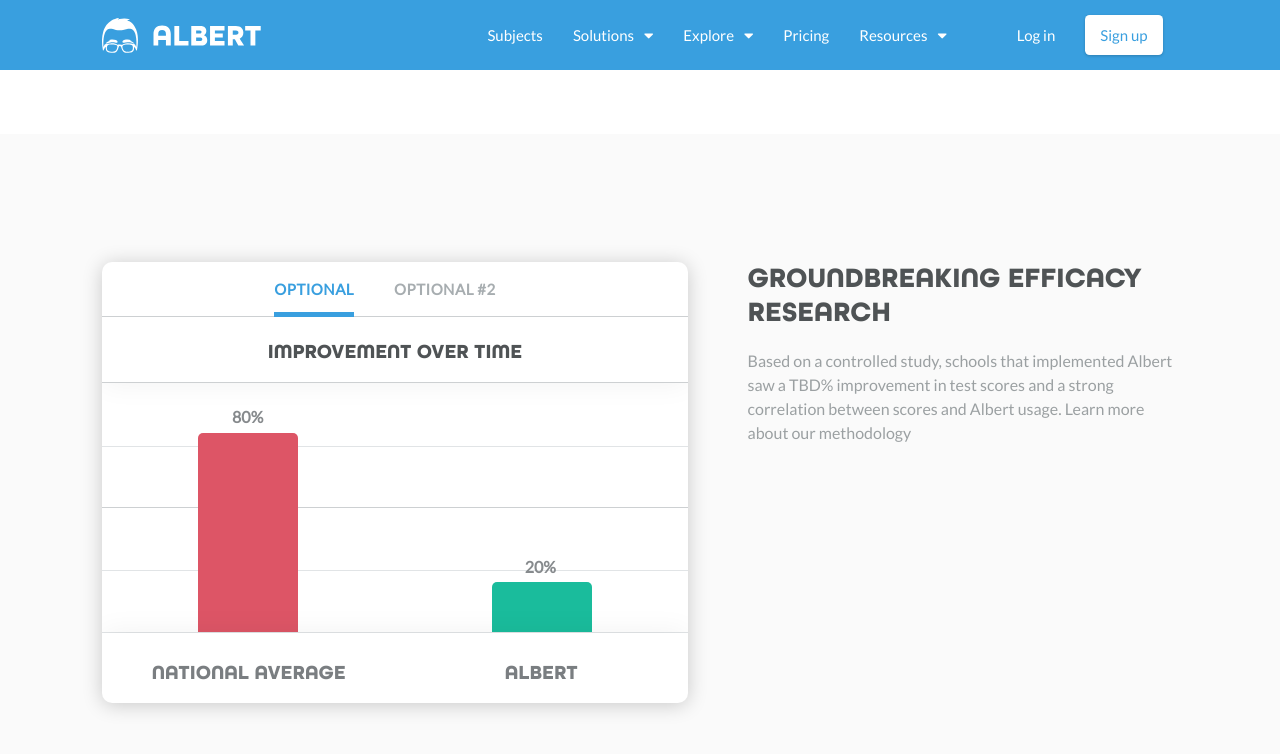
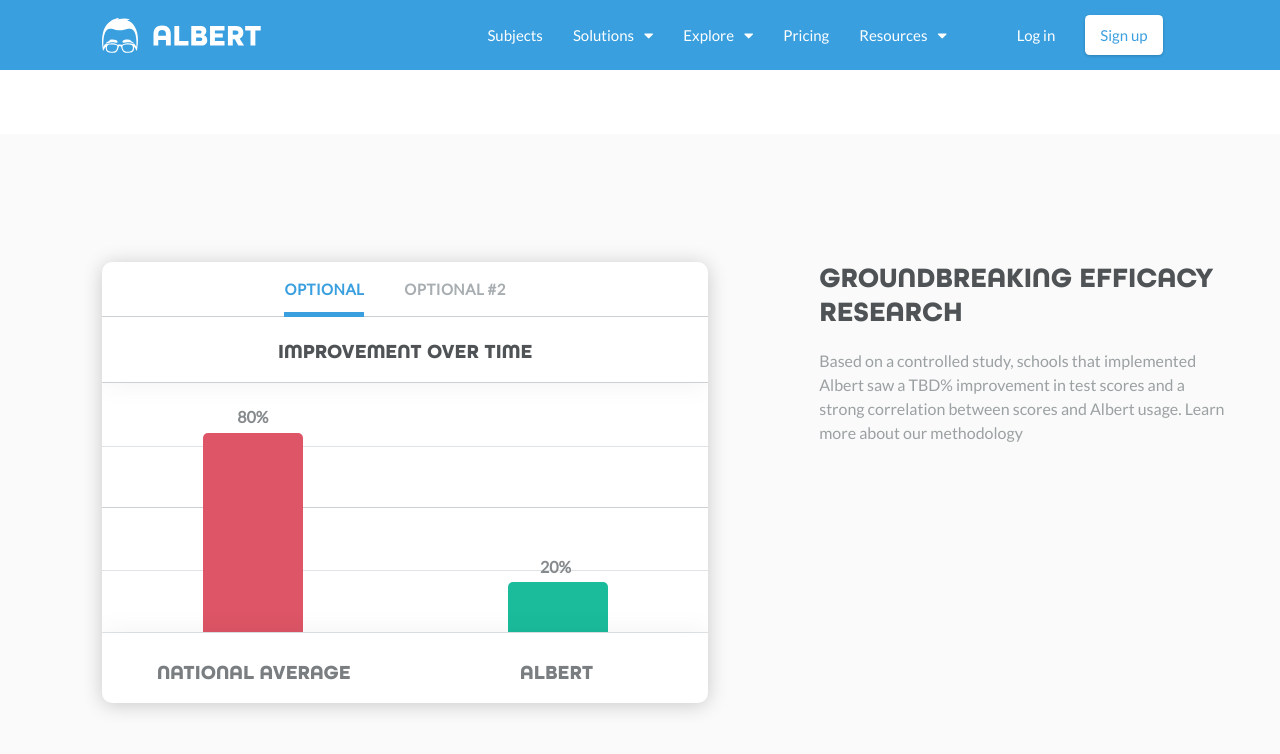
Before and after one commit to mdeely/albert-marketing-pages-jekyll, a Jekyll site: the page built from _landing_pages/example.md, in a window 1280 px wide and 900 px high, scrolled down 766 px. Shown: the top 754 px of the window. Built offline with Jekyll 4.4.1, drawn with Linux system fonts in a browser that asks for light colours; nearby versions of some CDN libraries.

Commit message:
More styling tweaks on components

```diff
--- a/_sass/modules/components/_bar-graph.scss
+++ b/_sass/modules/components/_bar-graph.scss
@@ -3,11 +3,15 @@
 	text-align: center;
 	display: flex;
 	flex-direction: column;
+	padding-left: 0;
+	padding-right: 0;
 
 	.component__info-wrapper {
 		max-width: rem(500);
 		margin-right: auto;
 		margin-left: auto;
+		padding-left: $container-spacing-mobile;
+		padding-right: $container-spacing-mobile;
 
 		.component__title {
 			@include fancy-title-medium;
@@ -31,9 +35,8 @@
 		padding-top: rem(20);
 		padding-bottom: rem(20);
 		overflow-x: hidden;
-		width: 80vw;
-		max-width: rem(800);
 		position: relative;
+		width: 90%;
 
 		.tabBar {
 			box-shadow: 0 -1px 0 $iron-grey inset;
@@ -260,7 +263,10 @@
 @media only screen and (min-width: $s-viewport) {
 	.barGraph {
 		.graph__wrapper {
+			width: 80vw;
+			max-width: rem(800);
 			margin-top: rem(80);
+			margin-left: $container-spacing;
 		}
 
 		.component__info-wrapper {
--- a/_sass/modules/components/_slideshow.scss
+++ b/_sass/modules/components/_slideshow.scss
@@ -117,7 +117,6 @@
 				transition: left .5s ease-in-out, opacity 1s ease-in-out;
 				margin: rem(40) 0;
 				width: 100%;
-				min-height: rem(400);
 
 				&.strip_styling {
 					border-radius: 0;
--- a/_sass/modules/components/_testimonials.scss
+++ b/_sass/modules/components/_testimonials.scss
@@ -121,7 +121,7 @@
 
 				.testimonial__nameOfPerson {
 					@include fancy-title-xs;
-					padding-top: rem(30);
+					padding-top: rem(20);
 					font-size: rem(17);
 					color: inherit;
 					opacity: .9;
--- a/_sass/utilities/_vars.scss
+++ b/_sass/utilities/_vars.scss
@@ -10,7 +10,8 @@
 // Spacing
 $nav-height: rem(70);
 $container-spacing: 8vw;
-$container-width-slim: 80%;
+$container-spacing-mobile: 4vw;
+$container-spacing-slim: 2vw;
 
 $section-padding: 8rem;
 $section-padding-mobile: 4rem;
```
